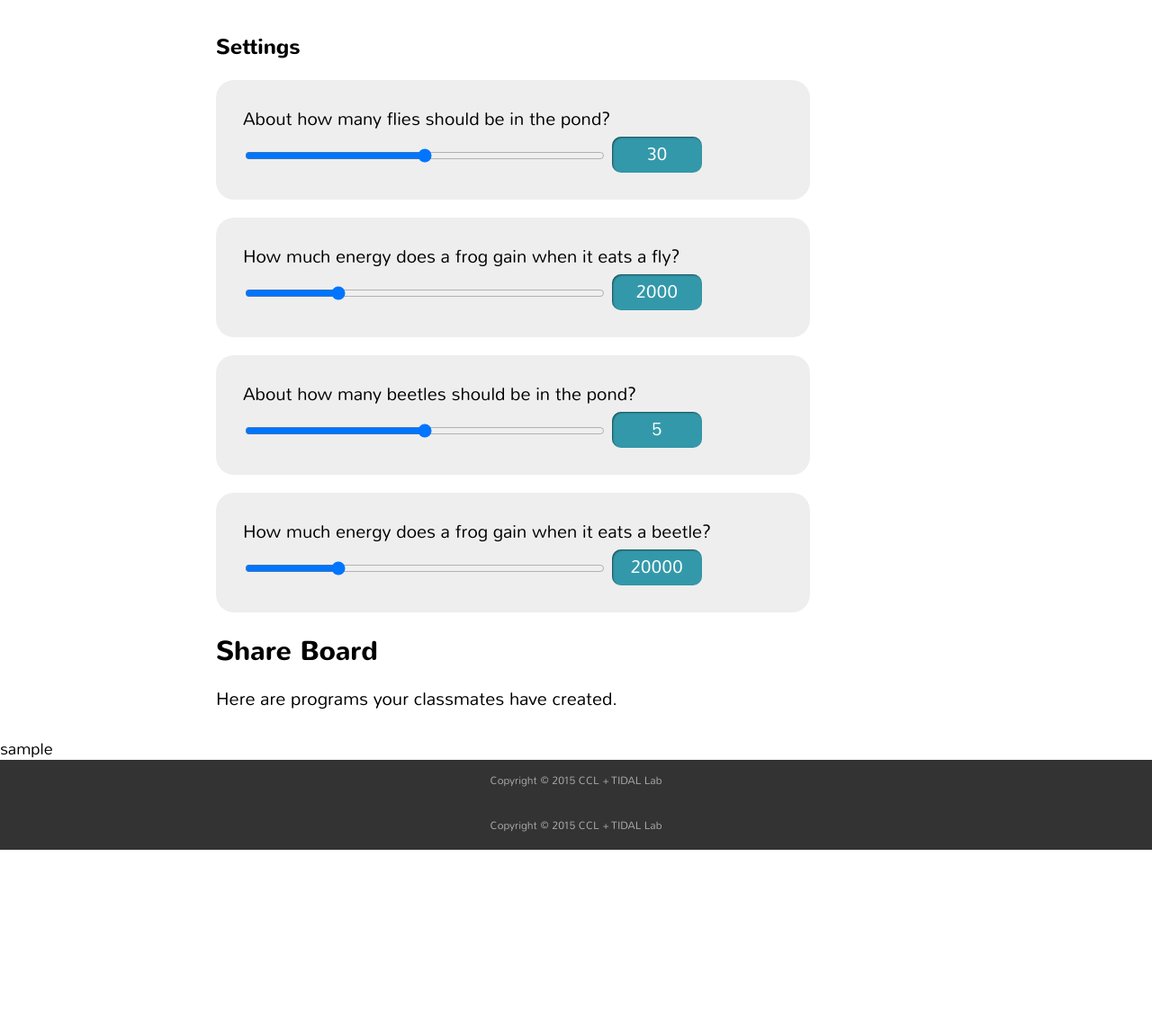
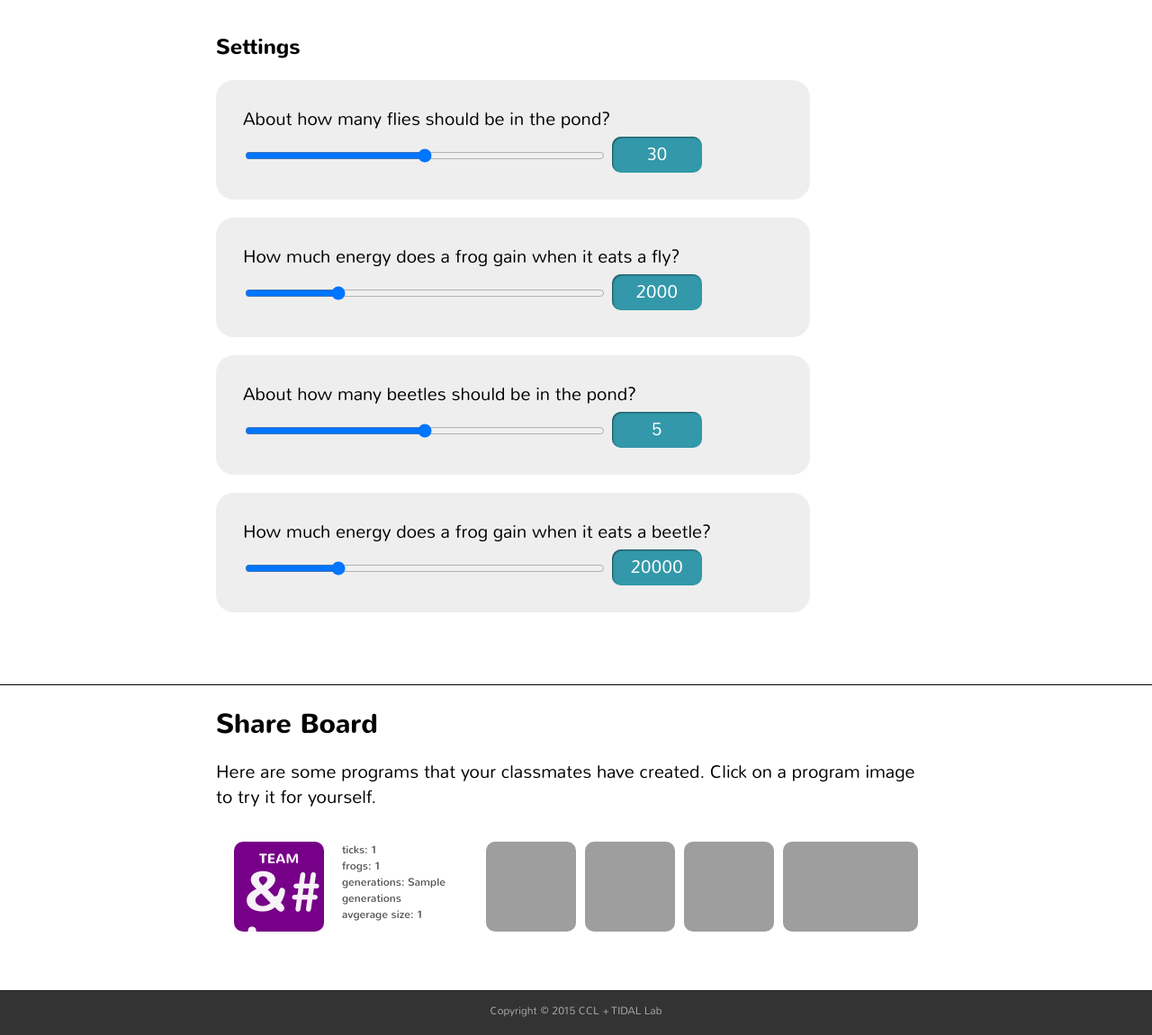
Before and after one commit to NetTango/NetTango, a Django app: template django/reese/templates/challenge.html in a window 1280 px wide. Shown: the part 866-2017 px from the top of the page at 90% size. Before the commit the page ends 1811 px from the top, so only its background shows below. Run offline with Django 3.2, Linux system fonts and the light colour scheme; the template is opened without the code that fills it: most values are stand-ins (such as "Sample title", 1, 10 or a date in 2020); grey boxes are pictures that could not be loaded.

Commit message:
added shareboard template

```diff
--- a/django/reese/templates/shareboard.html
+++ b/django/reese/templates/shareboard.html
@@ -1,19 +1,27 @@
-{% extends 'base.html' %}
-{% block primary %}
 
-  {% load static %}
-  {% load staticfiles %}
-
-  <div class="chapter">
+  <!-- SHARE BOARD -->
+<div style="width: 100%; margin-top: 80px; margin-bottom: 0; border-top: 1px solid black; background-color: #fff;">
+  <div class="chapter" style="margin-top: 30px;">
     <h2>Share Board</h2>
     <p>
-    Here are programs your classmates have created.
+    Here are some programs that your classmates have created. Click on a program image to try it for yourself.
     </p>
+
+    {% for log in logs %}
+    <div class="share">
+      <div class="team-box">TEAM<br><span style="font-size: 60px; line-height: 60px;">&#{{ log.groupName }}</span></div>
+      <div class="stats-box">
+        ticks: {{ log.tickCount }}<br>
+        frogs: {{ log.frogCount }}<br>
+        generations: {{ log.generations }}<br>
+        avgerage size: {{ log.avgSize }}<br>
+        <!-- {{ log.settings }} -->
+      </div>
+      <div class="plot-box" style="background-image: url('/site_media/{{log.plot}}');"></div>
+      <div class="plot-box" style="background-image: url('/site_media/{{log.histogram}}');"></div>
+      <a href="/frogpond/{{ log.challenge }}?program={{ log.queryString }}" target="_blank"><div class="program-box" style="background-image: url('/site_media/{{log.program}}');"></div></a>
+      <div class="world-box" style="background-image: url('/site_media/{{log.world}}');"></div>
+    </div>
+    {% endfor %}
   </div>
-
-  {% for log in logs %}
-    {{ log.userName }}
-  {% endfor %}
-
-
-{% endblock %}
+</div>
```
